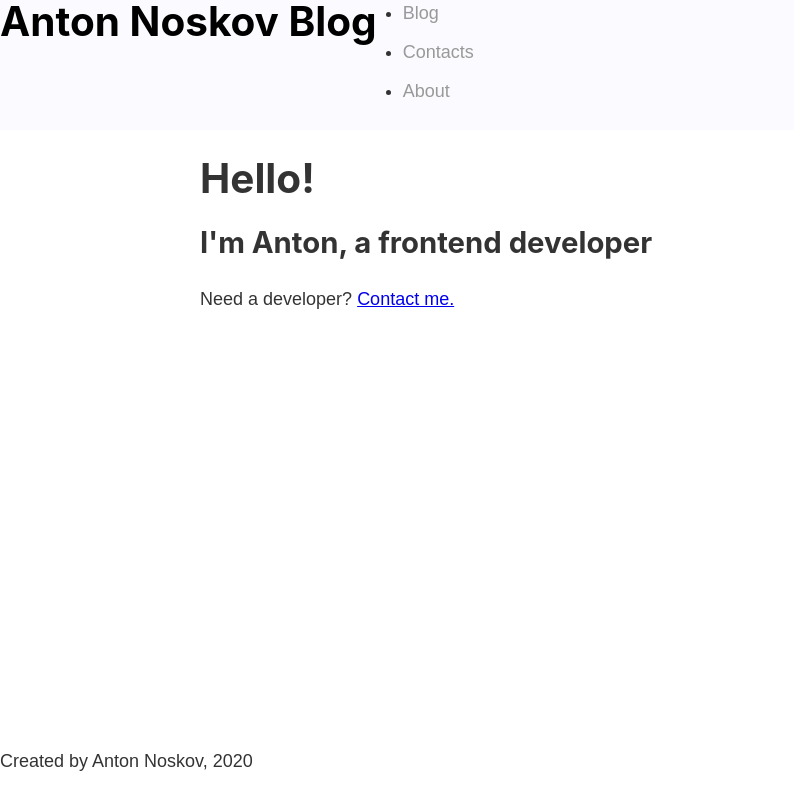
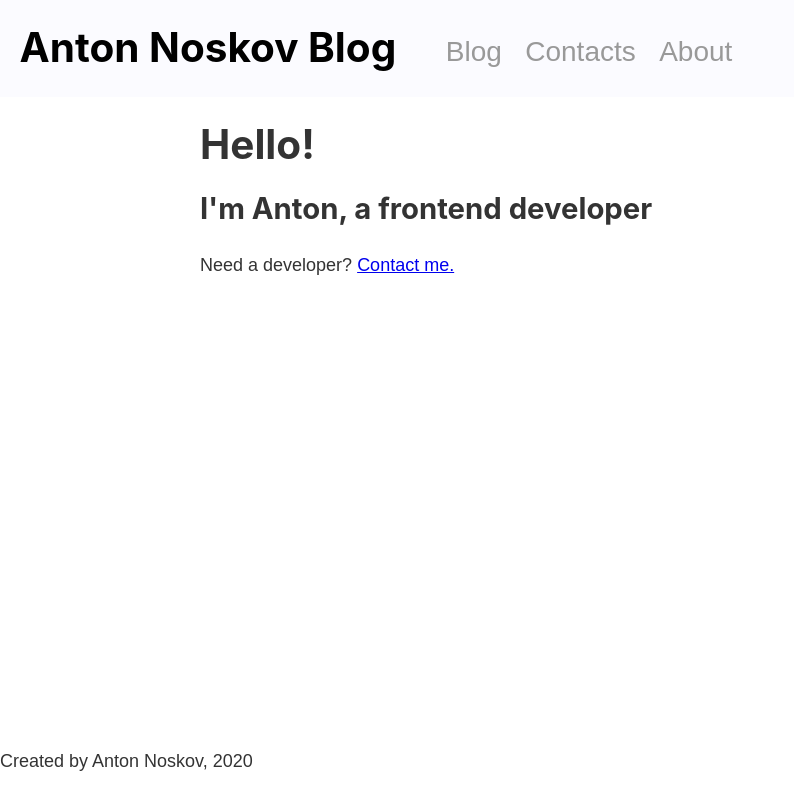
Before and after one commit to annoskov/simple-blog, a Gatsby site: page / in a window 1280 px wide. Shown: the whole page, without its empty margins (0-794 px from the left). Built offline with nearby package versions, Linux system fonts and the light colour scheme; Gatsby itself is replaced by a stand-in of ours.

Commit message:
Added CSS modules typescript support

```diff
--- a/gatsby-config.js
+++ b/gatsby-config.js
@@ -14,7 +14,7 @@ module.exports = {
       },
     },
     `gatsby-plugin-react-helmet`,
-    `gatsby-plugin-sass`,
+    'gatsby-plugin-scss-typescript',
     {
       resolve: `gatsby-source-filesystem`,
       options: {
--- a/package.json
+++ b/package.json
@@ -19,7 +19,6 @@
     "gatsby-source-filesystem": "^2.3.23",
     "gatsby-transformer-remark": "^2.8.27",
     "gatsby-transformer-sharp": "^2.5.7",
-    "node-sass": "^4.14.1",
     "prop-types": "^15.7.2",
     "react": "^16.12.0",
     "react-dom": "^16.12.0",
@@ -27,6 +26,7 @@
   },
   "devDependencies": {
     "env-cmd": "^10.1.0",
+    "gatsby-plugin-scss-typescript": "^4.0.13",
     "prettier": "2.0.5"
   },
   "keywords": [
--- a/src/components/footer.tsx
+++ b/src/components/footer.tsx
@@ -1,7 +1,7 @@
 import * as React from "react"
 import { graphql, useStaticQuery } from "gatsby"
 
-import footerStyles from "./footer.module.scss"
+import * as footerStyles from "./footer.module.scss"
 
 const Footer = () => {
   const data = useStaticQuery(graphql`
--- a/src/components/header.tsx
+++ b/src/components/header.tsx
@@ -2,11 +2,11 @@ import { Link } from "gatsby"
 import * as PropTypes from "prop-types"
 import * as React from "react"
 
-import headerStyles from './header.module.scss';
+import * as headerStyles from './header.module.scss';
 
 const Header = ({ siteTitle }) => (
   <header className={headerStyles.header}>
-    <div className={headerStyles.titleWrapper}
+    <div className={headerStyles["title-wrapper"]}
     >
       <h1 style={{ margin: 0 }}>
         <Link
@@ -19,11 +19,11 @@ const Header = ({ siteTitle }) => (
     </div>
     <nav>
       <ul
-        className={headerStyles.navList}>
+        className={headerStyles["nav-list"]}>
         <li>
           <Link
             className={headerStyles.link}
-            activeClassName={headerStyles.linkActive}
+            activeClassName={headerStyles["link-active"]}
             to={"/blog"}>
             Blog
           </Link>
@@ -31,7 +31,7 @@ const Header = ({ siteTitle }) => (
         <li>
           <Link
             className={headerStyles.link}
-            activeClassName={headerStyles.linkActive}
+            activeClassName={headerStyles["link-active"]}
             to={"/contact"}>
             Contacts
           </Link>
@@ -39,7 +39,7 @@ const Header = ({ siteTitle }) => (
         <li>
           <Link
             className={headerStyles.link}
-            activeClassName={headerStyles.linkActive}
+            activeClassName={headerStyles["link-active"]}
             to={"/about"}>
             About
           </Link>
--- a/src/components/layout.tsx
+++ b/src/components/layout.tsx
@@ -4,7 +4,7 @@ import { useStaticQuery, graphql } from "gatsby"
 
 import Header from "./header"
 import "../styles/index.scss"
-import layoutStyles from "./layout.module.scss"
+import * as layoutStyles from "./layout.module.scss"
 import Footer from "./footer"
 
 const Layout = ({ children }) => {
@@ -20,7 +20,7 @@ const Layout = ({ children }) => {
 
   return (
     <div className={layoutStyles.container}>
-      <Header siteTitle={data.site.siteMetadata.title} />
+      <Header siteTitle={data.site.siteMetadata.title}/>
       <div className={layoutStyles.content}>
         <main>{children}</main>
       </div>
@@ -30,7 +30,7 @@ const Layout = ({ children }) => {
 }
 
 Layout.propTypes = {
-  children: PropTypes.node.isRequired,
+  children: PropTypes.node.isRequired
 }
 
 export default Layout
--- a/src/pages/blog.tsx
+++ b/src/pages/blog.tsx
@@ -3,7 +3,7 @@ import * as React from "react"
 import Layout from "../components/layout"
 import { graphql, useStaticQuery, Link } from "gatsby"
 
-import blogStyles from './blog.module.scss';
+import * as blogStyles from './blog.module.scss';
 import Head from "../components/head"
 
 const getPostData = () => {
--- a/src/styles/index.scss
+++ b/src/styles/index.scss
@@ -1,5 +1,3 @@
-/* Reset provided by https://github.com/gatsbyjs/gatsby-starter-blog via MIT license */
-
 html {
   font-family: sans-serif;
   -ms-text-size-adjust: 100%;
```
Also changed, not shown: 1 other file. Lines whose indentation alone changed are shown as unchanged.
